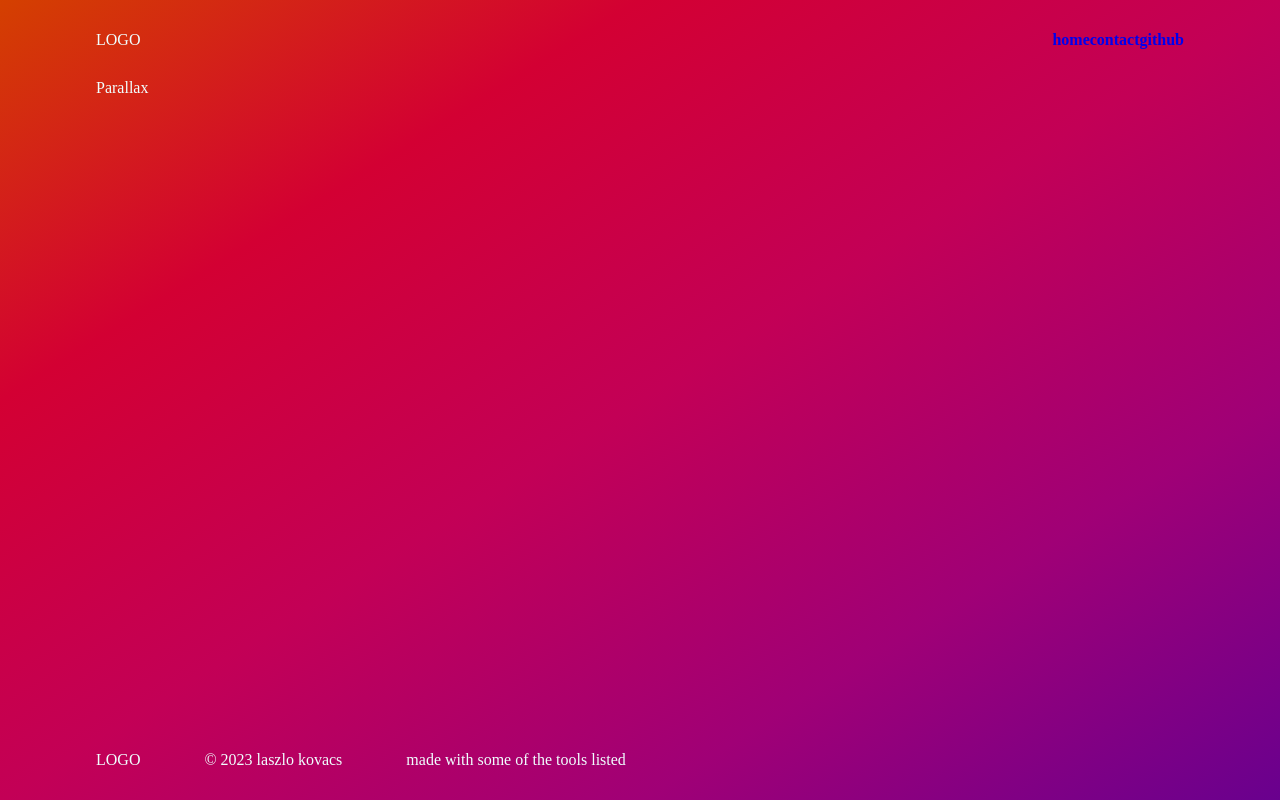
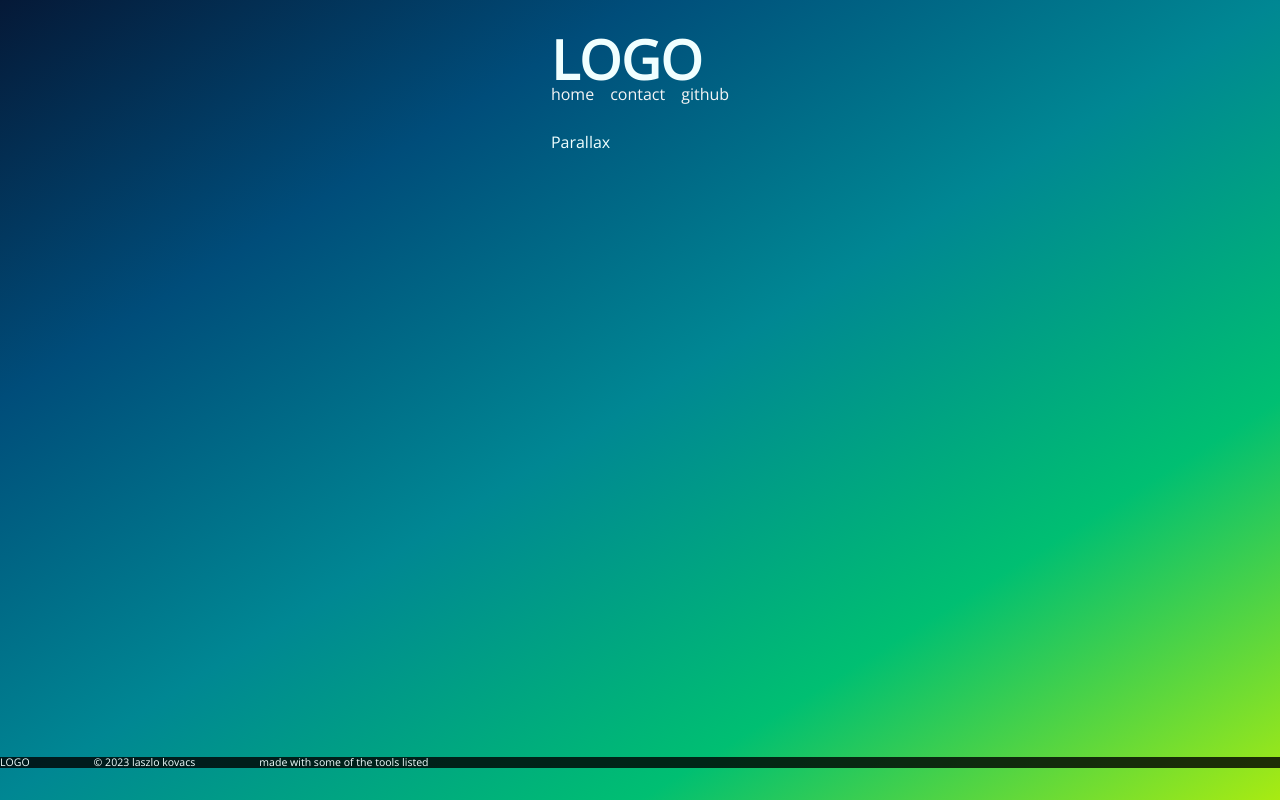
Before and after one commit to laszloekovacs/webdev-minipage, a React (Vite) app: page / in a window 1280 px wide. Built offline with nearby package versions, Linux system fonts and the light colour scheme; no server answers.

Commit message:
added more styling

```diff
--- a/src/components/App.jsx
+++ b/src/components/App.jsx
@@ -8,12 +8,14 @@ import Footer from './Footer'
 
 function App() {
   return (
-    <div className="App">
-      <Header />
-      <Parallax />
-      <LinkList />
+    <>
+      <div>
+        <Header />
+        <Parallax />
+        <LinkList />
+      </div>
       <Footer />
-    </div>
+    </>
   )
 }
 
--- a/src/components/Header.jsx
+++ b/src/components/Header.jsx
@@ -6,7 +6,6 @@ const Header = () => {
   return (
     <nav>
       <h1>LOGO</h1>
-
       <div>
         <a href="/">home</a>
         <a href="#contact">contact</a>
--- a/src/main.scss
+++ b/src/main.scss
@@ -1,44 +1,93 @@
 @import '/node_modules/reset-css/reset.css';
 
+// inter font
+@import url('https://fonts.googleapis.com/css2?family=Inter:wght@200&display=swap');
+$inter: 'Inter', sans-serif;
+
+@import url('https://fonts.googleapis.com/css2?family=Open+Sans:wght@400&display=swap');
+$openSans: 'Open Sans', sans-serif;
+
+/* theme background gradients */
+$theme: linear-gradient(to right bottom, #051937, #004d7a, #008793, #00bf72, #a8eb12);
 $light: linear-gradient(to right bottom, #d44000, #d30033, #c30056, #a00076, #69008e);
 $dark: linear-gradient(to right bottom, #373737, #434343, #4e4e4e, #5b5b5b, #676767);
 
+/* text sizes */
+$xxl: 5.063rem;
+$xl: 3.375rem;
+$lg: 2.25rem;
+$md: 1.5rem;
+$nm: 1rem;
+$sm: 0.66rem;
+
 html {
   font-size: 16px;
+  font-family: $openSans;
   color: azure;
 
-  background-image: $light;
+  background-image: $theme;
   background-repeat: no-repeat;
 }
 
 a {
+  color: azure;
   text-decoration: none;
-  font-weight: bold;
 }
 
 #root {
-  position: relative;
   display: flex;
   flex-direction: column;
-  width: 85%;
+  flex-wrap: nowrap;
+  justify-content: space-between;
   min-height: 100vh;
-  margin-left: auto;
-  margin-right: auto;
+  div {
+    margin-left: auto;
+    margin-right: auto;
+  }
 }
 
 nav {
   display: flex;
-  flex-direction: row;
-  justify-content: space-between;
-  align-items: center;
+  flex-direction: column;
   margin: 2rem 0;
+
+  h1 {
+    font-size: $xl;
+    font-weight: bold;
+    align-self: baseline;
+  }
+
+  div {
+    display: flex;
+    flex-direction: row;
+    justify-content: center;
+    gap: 1rem;
+
+    a {
+      color: whitesmoke;
+      font-size: $nm;
+    }
+  }
+}
+
+main {
+  columns: 2;
+
+  h1 {
+    display: none;
+  }
+
+  h3 {
+    font-size: $md;
+    margin: 1rem 0;
+  }
 }
 
 footer {
-  position: absolute;
-  bottom: 0;
   display: flex;
   flex-direction: row;
   gap: 4rem;
   margin: 2rem 0;
+  font-size: $sm;
+  background-color: rgba($color: #000000, $alpha: 0.8);
 }
```
